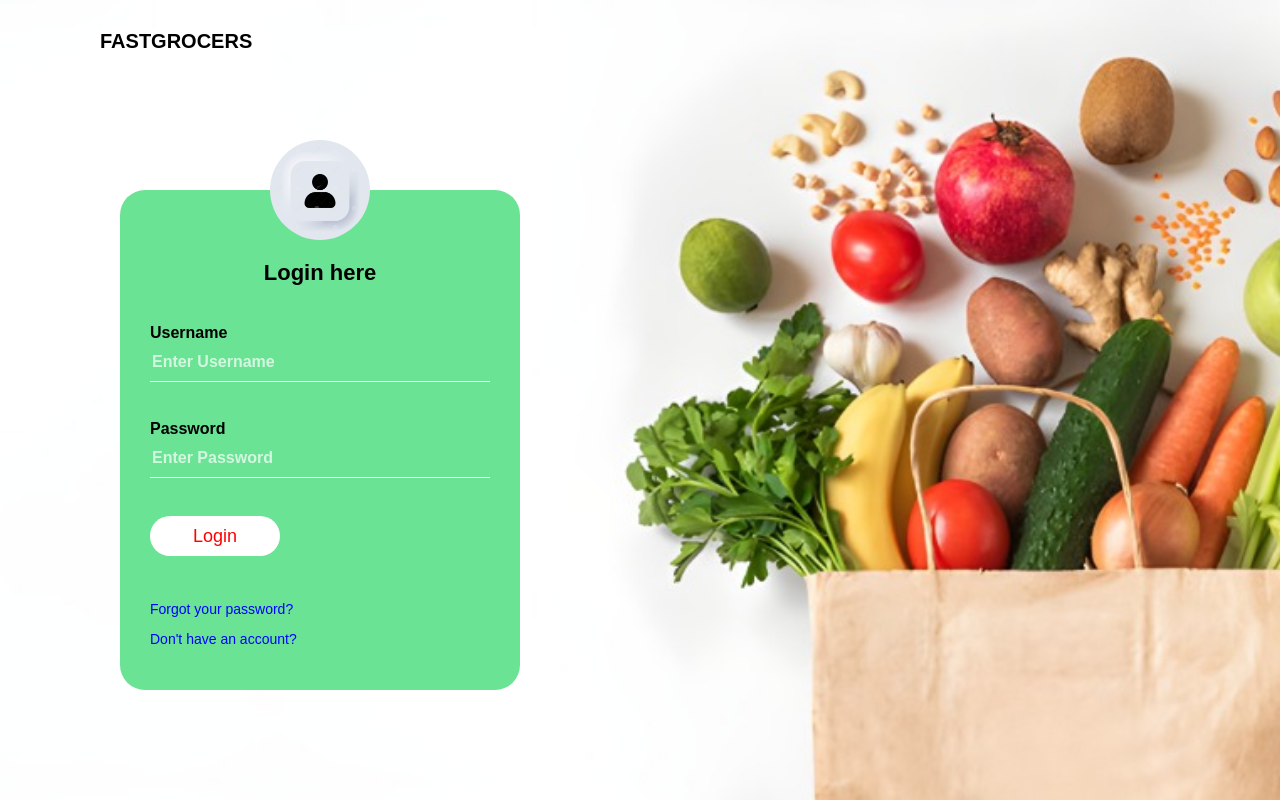
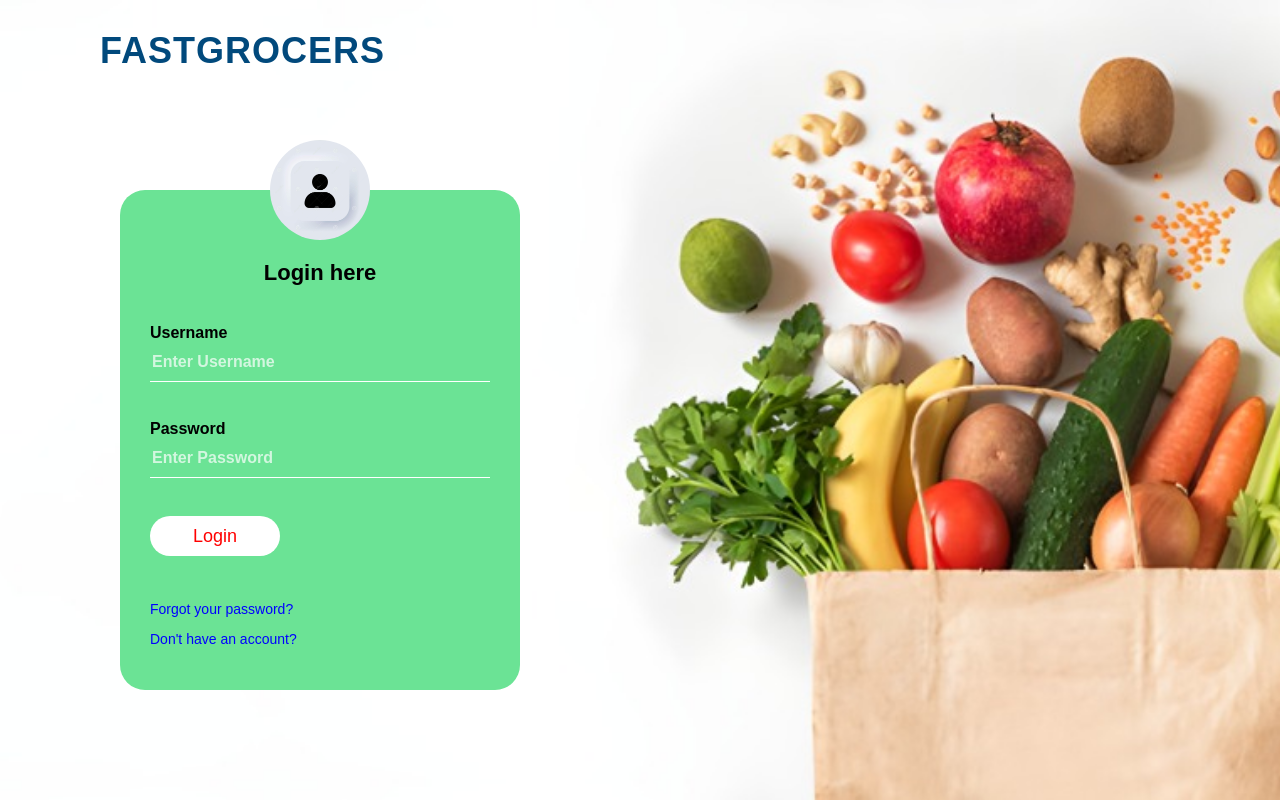
Before and after one commit to NoorUlBaseer/FASTGROCERS-Static-Website, a plain HTML site: page index.html in a window 1280 px wide. Drawn offline with Linux system fonts and the light colour scheme.

Commit message:
Update index.html

```diff
--- a/index.html
+++ b/index.html
@@ -5,7 +5,7 @@
 </head>
 <body>
 <header>
-<h2><class="sitelogo">FASTGROCERS</h2>
+<h2><a href="index.html" class="sitelogo">FASTGROCERS</a></h2>
 </header>
 	<div class="account">
 		<img src="images/1234.jpg" class="avatar">
```
